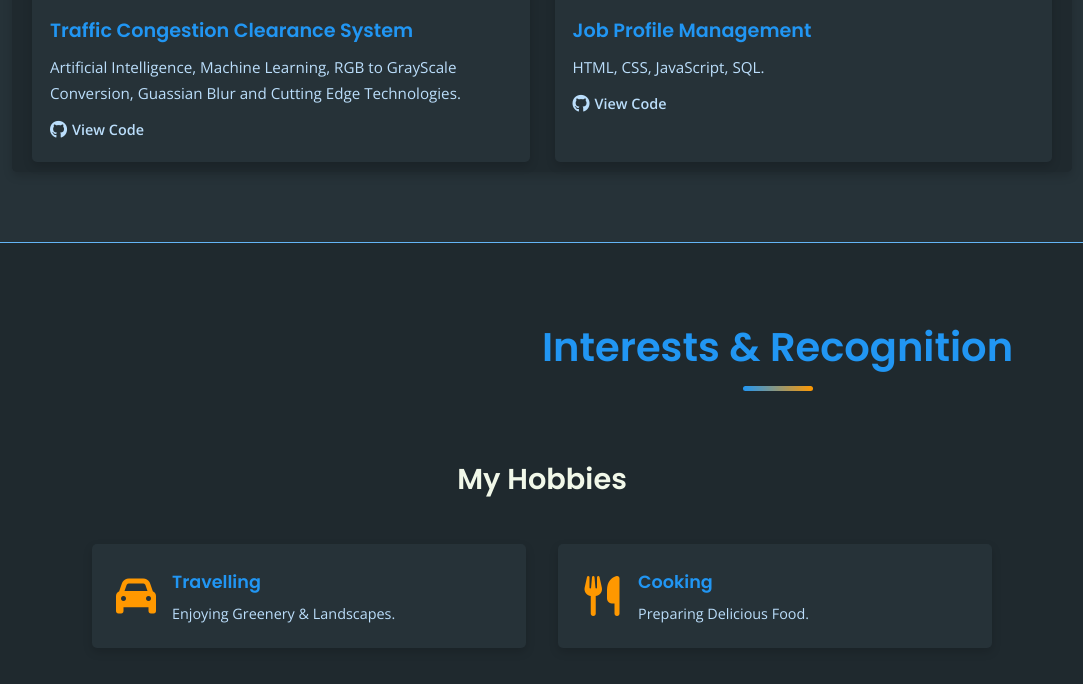
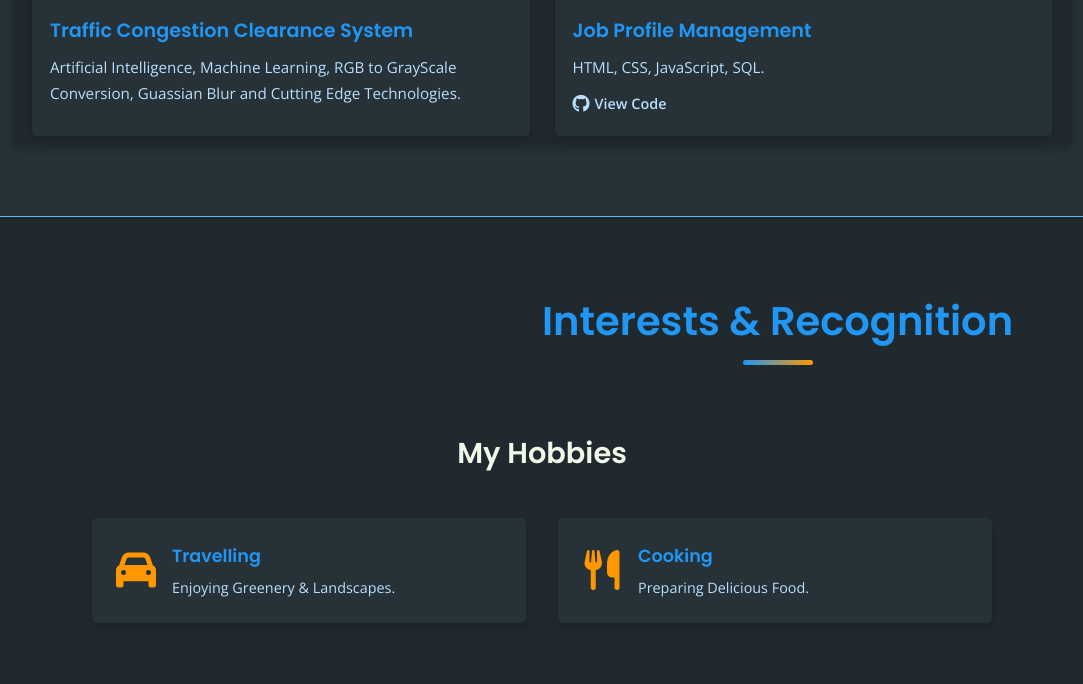
Before and after one commit to Mr-Zakir789/portfolio-website, a plain HTML site: page index.html in a window 1280 px wide. Shown: the part 2331-3015 px from the top of the page, without its empty margins (98-1181 px from the left). Drawn offline with nearby package versions, Linux system fonts and the light colour scheme.

Commit message:
Update content in index.html

```diff
--- a/index.html
+++ b/index.html
@@ -113,7 +113,7 @@
                                     <div class="project-info">
                                         <h4>Traffic Congestion Clearance System</h4>
                                         <p>Artificial Intelligence, Machine Learning, RGB to GrayScale Conversion, Guassian Blur and Cutting Edge Technologies.</p>
-                                        <a href="#" target="_blank" rel="noopener noreferrer" class="github-link" title="GitHub Repo"><i class="fab fa-github"></i> View Code</a>
+
                                     </div>
                                 </div>
                                 <div class="project-card">
@@ -123,9 +123,11 @@
                                    <div class="project-info">
                                        <h4>Job Profile Management</h4>
                                        <p>HTML, CSS, JavaScript, SQL.</p>
-                                        <a href="#" target="_blank" rel="noopener noreferrer" class="github-link" title="GitHub Repo"><i class="fab fa-github"></i> View Code</a>
+                                       <!-- Updated link -->
+                                       <a href="https://github.com/Mr-Zakir789/assignment-frontend.git" target="_blank" rel="noopener noreferrer" class="github-link" title="GitHub Repo"><i class="fab fa-github"></i> View Code</a>
                                    </div>
                                </div>
+
                             </div>
                         </div>
 
```
Lines whose indentation alone changed are shown as unchanged.
